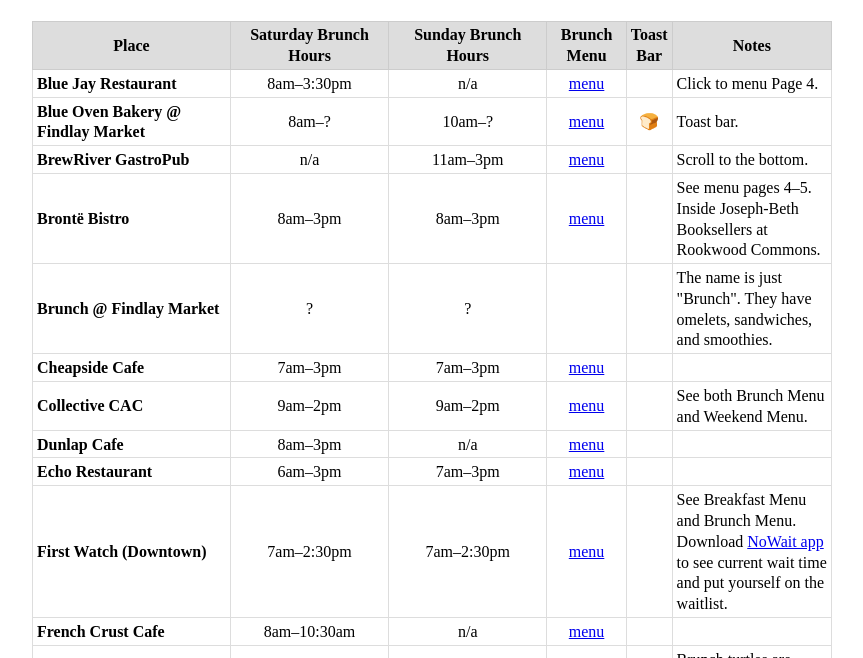
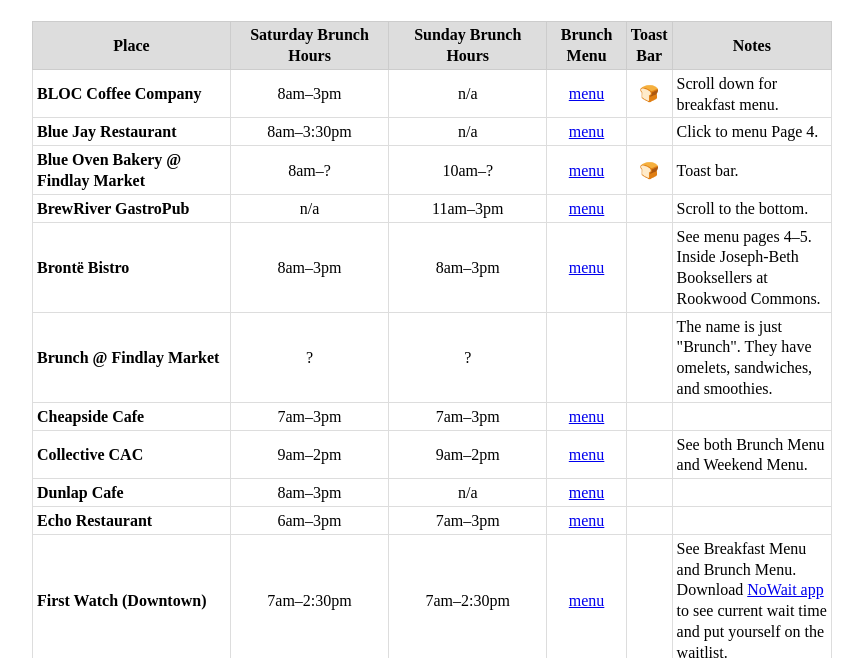
Before and after one commit to tedmiston/qcbrunch, a plain HTML site: page index.html in a window 1280 px wide. Shown: the part 104-762 px from the top of the page, without its empty margins (208-1071 px from the left). Drawn offline with nearby package versions, Linux system fonts and the light colour scheme.

Commit message:
Add BLOC Coffee Company

```diff
--- a/index.html
+++ b/index.html
@@ -193,6 +193,14 @@
                     <th>Notes</th>
                 </tr>
             </thead>
+            <tr>
+                <td>BLOC Coffee Company</td>
+                <td>8am–3pm</td>
+                <td>n/a</td>
+                <td><a href="http://bloccoffeecompany.com/about/menu/">menu</a></td>
+                <td>🍞</td>
+                <td>Scroll down for breakfast menu.</td>
+            </tr>
             <tr>
                 <td>Blue Jay Restaurant</td>
                 <td>8am–3:30pm</td>
```
